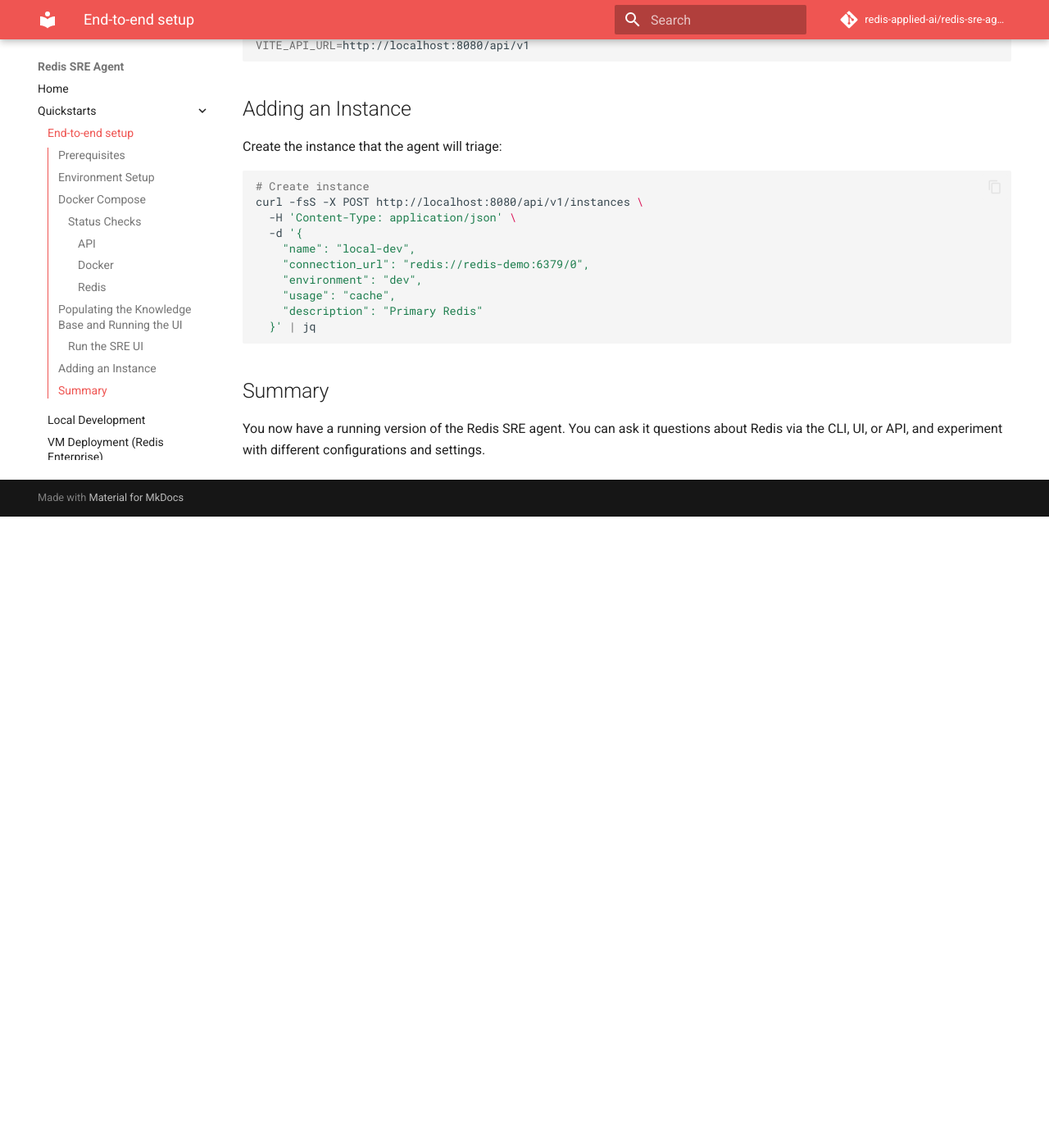
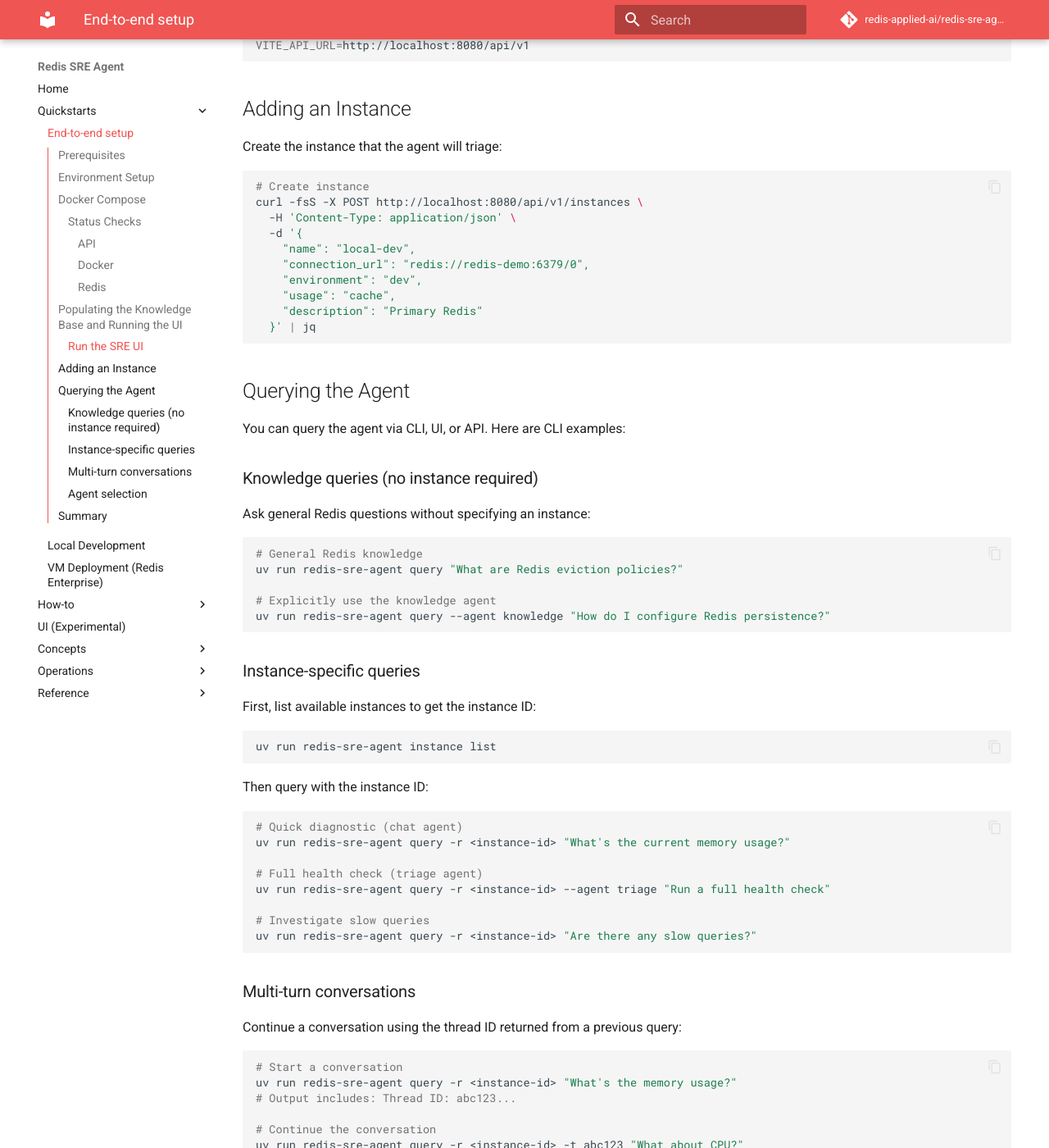
Before and after one commit to redis-applied-ai/redis-sre-agent, an MkDocs documentation site: the page built from docs/quickstarts/end-to-end-setup.md, in a window 1280 px wide and 1400 px high, scrolled down 3762 px. Shown: the whole window at 82% size. Built offline with MkDocs 1.6.1 and Material for MkDocs 9.7.7, drawn with Linux system fonts in a browser that asks for light colours; comment, search, counter and statistics services are not loaded; before the commit the page ends 4392 px from its top, so only the background shows below that; some of the changed text lies outside the part shown.

Commit message:
Add CLI query examples to end-to-end setup docs

````diff
--- a/docs/quickstarts/end-to-end-setup.md
+++ b/docs/quickstarts/end-to-end-setup.md
@@ -139,6 +139,67 @@
   }' | jq
 ```
 
+## Querying the Agent
+
+You can query the agent via CLI, UI, or API. Here are CLI examples:
+
+### Knowledge queries (no instance required)
+
+Ask general Redis questions without specifying an instance:
+
+```bash
+# General Redis knowledge
+uv run redis-sre-agent query "What are Redis eviction policies?"
+
+# Explicitly use the knowledge agent
+uv run redis-sre-agent query --agent knowledge "How do I configure Redis persistence?"
+```
+
+### Instance-specific queries
+
+First, list available instances to get the instance ID:
+
+```bash
+uv run redis-sre-agent instance list
+```
+
+Then query with the instance ID:
+
+```bash
+# Quick diagnostic (chat agent)
+uv run redis-sre-agent query -r <instance-id> "What's the current memory usage?"
+
+# Full health check (triage agent)
+uv run redis-sre-agent query -r <instance-id> --agent triage "Run a full health check"
+
+# Investigate slow queries
+uv run redis-sre-agent query -r <instance-id> "Are there any slow queries?"
+```
+
+### Multi-turn conversations
+
+Continue a conversation using the thread ID returned from a previous query:
+
+```bash
+# Start a conversation
+uv run redis-sre-agent query -r <instance-id> "What's the memory usage?"
+# Output includes: Thread ID: abc123...
+
+# Continue the conversation
+uv run redis-sre-agent query -r <instance-id> -t abc123 "What about CPU?"
+```
+
+### Agent selection
+
+The agent is auto-selected based on your query, or specify explicitly:
+
+| Agent | Use case | Instance required |
+|-------|----------|-------------------|
+| `knowledge` | General Redis questions, best practices | No |
+| `chat` | Quick instance diagnostics | Yes |
+| `triage` | Full health checks, deep analysis | Yes |
+| `auto` | Let the router decide (default) | Depends on query |
+
 ## Summary
 
 You now have a running version of the Redis SRE agent. You can ask it questions about Redis via the CLI, UI, or API, and experiment with different configurations and settings.
````
